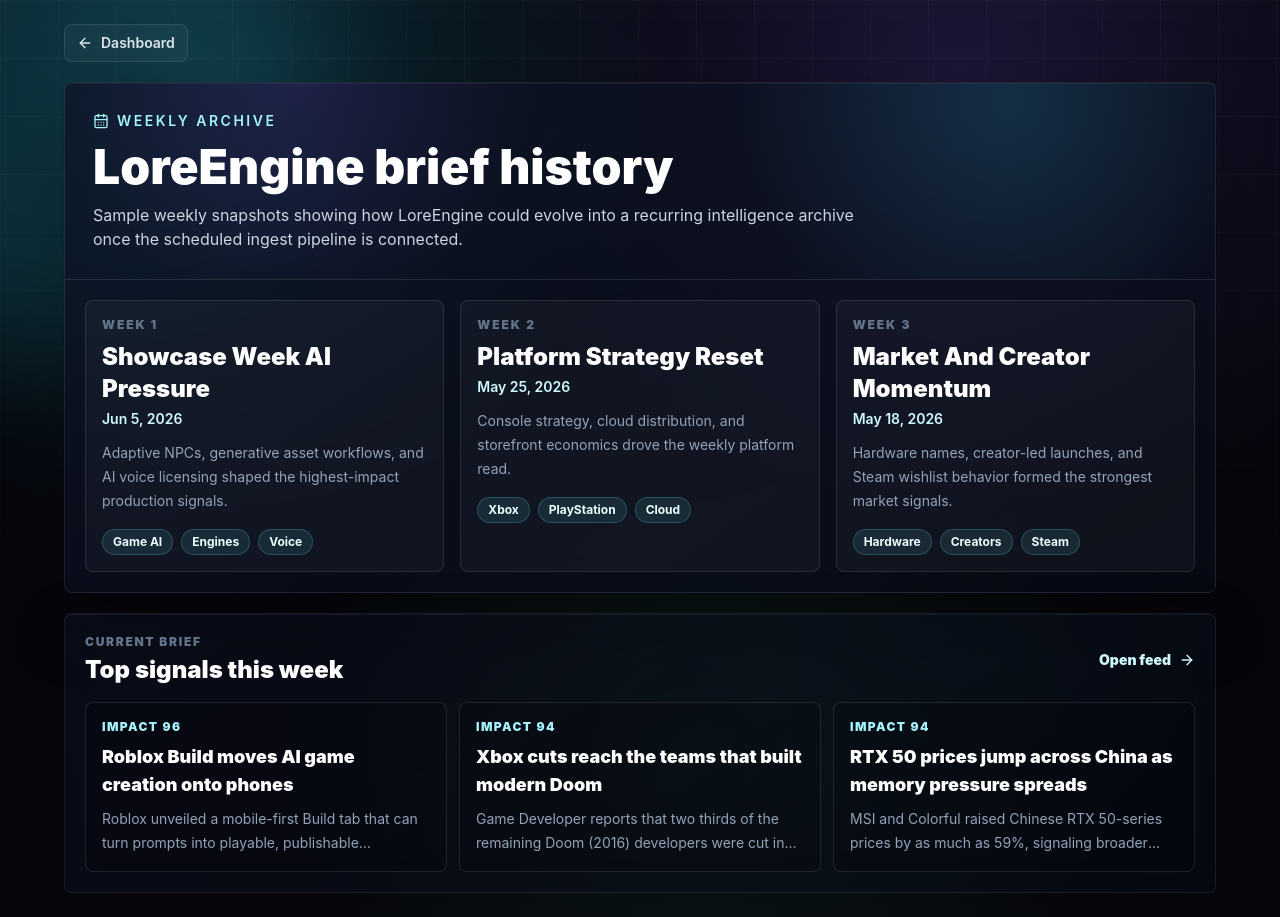
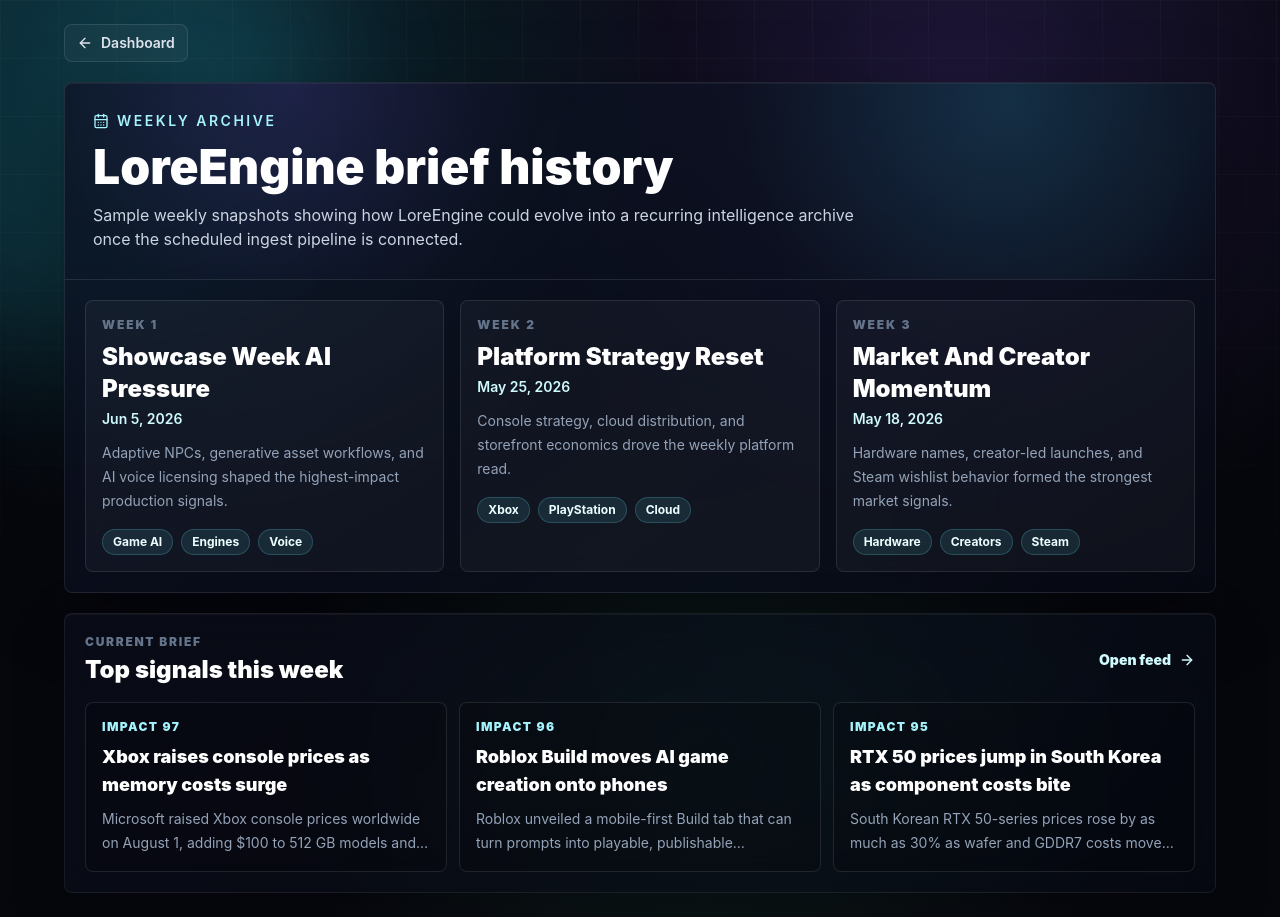
Before and after one commit to ethankim417/LoreEngine, a Next.js app: page /archive in a window 1280 px wide. Built offline with nearby package versions, Linux system fonts and the light colour scheme.

Commit message:
Refresh weekly LoreEngine brief

```diff
--- a/data/articles.ts
+++ b/data/articles.ts
@@ -27,7 +27,7 @@ export type Article = {
 };
 
 export const categories: ArticleCategory[] = ["Gaming", "AI", "Business", "Hardware", "Esports", "Platform", "Studio"];
-export const briefSnapshotDate = "2026-07-28";
+export const briefSnapshotDate = "2026-08-03";
 
 const visuals = {
   business: { image: "/images/intelligence/business-market.webp", alt: "Dark gaming market intelligence terminal with holographic charts" },
@@ -61,15 +61,15 @@ export const articles: Article[] = [
     sourceUrl: "https://www.gamedeveloper.com/business/two-thirds-of-remaining-doom-2016-devs-laid-off-during-latest-round-of-xbox-cuts", visual: visuals.business
   },
   {
-    id: "le-003", slug: "rtx-50-prices-jump-across-china", title: "RTX 50 prices jump across China as memory pressure spreads",
+    id: "le-003", slug: "rtx-50-prices-jump-in-south-korea", title: "RTX 50 prices jump in South Korea as component costs bite",
     source: "Tom's Hardware", sourceCredibility: "Trade press", category: "Hardware",
-    tldr: "MSI and Colorful raised Chinese RTX 50-series prices by as much as 59%, signaling broader board-level cost pressure.",
-    fullTldr: "Distributor pricing shows increases across the RTX 50 lineup in China, with AMD and Intel products also exposed to the memory and component squeeze. Earlier supply warnings are becoming visible retail pressure.",
-    whyItMatters: "A broad price reset can slow PC upgrades, compress board-partner margins, and make installed-base optimization more important for studios.",
-    possibleImpact: "Players may delay upgrades or trade down, while developers extend older-GPU support and platform holders lean harder on upscaling.",
-    trendAnalysis: "AI-led memory demand is no longer only delaying future products; it is increasingly altering current gaming-hardware prices and upgrade cycles.",
-    impactScore: 94, trendScore: 48, confidence: 86, sectors: ["GPUs", "Memory", "PC Gaming", "Supply Chain"], companies: ["NVIDIA", "AMD", "Intel", "MSI", "Colorful"], publishedAt: "2026-07-27",
-    sourceUrl: "https://www.tomshardware.com/pc-components/gpus/msi-and-colorful-raise-nvidia-rtx-50-series-prices-in-china-by-up-to-59-percent-across-the-entire-lineup-change-in-distributer-pricing-suggests-gpu-price-hikes-are-on-the-way", visual: visuals.hardware
+    tldr: "South Korean RTX 50-series prices rose by as much as 30% as wafer and GDDR7 costs moved through the board supply chain.",
+    fullTldr: "Tom's Hardware reports sharp South Korean retail increases across NVIDIA's RTX 50 range, with the RTX 5090 moving above $5,100 and shipments tightening ahead of the August reset.",
+    whyItMatters: "Price pressure appearing in another major PC market confirms that the component squeeze is regional, immediate, and capable of changing upgrade behavior.",
+    possibleImpact: "Players may delay upgrades or trade down, board partners may protect inventory, and studios may prioritize older-GPU support and reconstruction technologies.",
+    trendAnalysis: "AI-driven memory and fabrication demand is increasingly setting the effective price ceiling for consumer gaming performance.",
+    impactScore: 95, trendScore: 49, confidence: 87, sectors: ["GPUs", "Memory", "PC Gaming", "Supply Chain"], companies: ["NVIDIA", "TSMC", "Samsung", "SK hynix"], publishedAt: "2026-08-03",
+    sourceUrl: "https://www.tomshardware.com/pc-components/gpus/in-a-troubling-sign-nvidia-rtx-50-series-prices-jump-up-to-30-percent-in-south-korea-tsmc-wafer-hikes-and-usd20-gddr7-modules-push-rtx-5090-past-usd5-100", visual: visuals.hardware
   },
   {
     id: "le-004", slug: "atari-universal-expand-classic-games-to-film", title: "Atari and Universal expand classic games into film",
@@ -127,15 +127,15 @@ export const articles: Article[] = [
     sourceUrl: "https://www.tomshardware.com/video-games/pc-gaming/nvidia-and-sega-team-up-to-deliver-rtx-spark-support-for-future-games-partnership-kicks-off-next-year-with-upcoming-virtua-fighter-crossroads", visual: visuals.hardware
   },
   {
-    id: "le-009", slug: "playstation-plus-leans-on-catalog-scale", title: "PlayStation Plus leans on recognizable catalog scale",
-    source: "PlayStation Blog", sourceCredibility: "Official source", category: "Platform",
-    tldr: "Sony's July catalog adds Avatar, Rise of the Ronin, and PS2 classics as subscriptions compete on recognizable depth.",
-    fullTldr: "The July PlayStation Plus catalog combines recent premium releases with legacy titles such as Psi-Ops and Indigo Prophecy. The mix shows how subscription value is built from both current third-party licensing and preservation-era catalog.",
-    whyItMatters: "Catalog composition affects engagement, licensing costs, premium-tier differentiation, and how long publishers can monetize older releases.",
-    possibleImpact: "Sony may keep using selective recent releases and classics to defend retention without committing every new first-party game on day one.",
-    trendAnalysis: "Console subscriptions are converging on portfolio curation rather than pure release volume, with catalog identity becoming a competitive lever.",
-    impactScore: 80, trendScore: 38, confidence: 96, sectors: ["Subscriptions", "Console", "Catalog", "Digital Distribution"], companies: ["Sony", "PlayStation", "Ubisoft", "Koei Tecmo"], publishedAt: "2026-07-15",
-    sourceUrl: "https://blog.playstation.com/2026/07/15/playstation-plus-game-catalog-for-july-avatar-frontiers-of-pandora-rise-of-the-ronin-firefighting-simulator-ignite-and-more/", visual: visuals.platform
+    id: "le-009", slug: "xbox-raises-console-prices-as-memory-costs-surge", title: "Xbox raises console prices as memory costs surge",
+    source: "Xbox Wire", sourceCredibility: "Official source", category: "Platform",
+    tldr: "Microsoft raised Xbox console prices worldwide on August 1, adding $100 to 512 GB models and $150 to 1 TB models.",
+    fullTldr: "Xbox says console storage and memory costs have risen more than 2.5 times and could double again by fall 2027. The company is also ending its 2 TB model while introducing accessibility programs.",
+    whyItMatters: "A platform holder is explicitly passing the component crisis into hardware pricing, challenging the traditional subsidized-console model and its role in audience growth.",
+    possibleImpact: "Console adoption may slow, lower-cost access programs and cloud play may gain importance, and publishers may face a more fragmented active hardware base.",
+    trendAnalysis: "The memory crunch is moving from a PC-parts story into platform strategy, forcing console makers to choose between margin, price, and installed-base expansion.",
+    impactScore: 97, trendScore: 50, confidence: 98, sectors: ["Console", "Hardware", "Memory", "Platform Strategy"], companies: ["Microsoft", "Xbox", "Sony", "Nintendo"], publishedAt: "2026-08-01",
+    sourceUrl: "https://news.xbox.com/en-us/2026/06/25/xbox-console-price-update/", visual: visuals.platform
   },
   {
     id: "le-010", slug: "unions-challenge-xbox-layoff-process", title: "Unions challenge Microsoft's Xbox layoff process",
--- a/data/market.ts
+++ b/data/market.ts
@@ -40,7 +40,7 @@ export type MarketSnapshot = {
 
 // Local fallback data. On Vercel, /api/market can refresh public close-price
 // fields from a scheduled server job. The static mirror keeps reading this file.
-export const marketSnapshotDate = "2026-07-28";
+export const marketSnapshotDate = "2026-08-03";
 
 export const marketPlayers: MarketPlayer[] = [
   {
--- a/lib/localizedContent.ts
+++ b/lib/localizedContent.ts
@@ -404,13 +404,13 @@ const currentArticleTranslations: Record<string, ArticleTranslation> = {
     trendAnalysis: "대형 퍼블리셔는 창작 역량을 사들이던 단계에서 내부에 반드시 남겨야 할 역량의 규모를 시험하는 단계로 이동하고 있다."
   },
   "le-003": {
-    sourceSlug: "rtx-50-prices-jump-across-china",
-    title: "메모리 압박 속에 중국 RTX 50 가격이 급등한다",
-    tldr: "MSI와 Colorful이 중국 RTX 50 시리즈 가격을 최대 59% 올리며 그래픽카드 원가 압박이 확산되고 있음을 보여줬다.",
-    fullTldr: "중국 유통 가격에서 RTX 50 전 제품군의 인상이 확인됐고 AMD와 Intel 제품도 같은 메모리·부품 압박에 노출돼 있다. 앞선 공급 경고가 실제 소매 가격 부담으로 나타나는 단계다.",
-    whyItMatters: "광범위한 가격 재조정은 PC 업그레이드를 늦추고 보드 파트너의 마진을 압박하며, 스튜디오에는 기존 설치 기반 최적화의 중요성을 키운다.",
-    possibleImpact: "이용자는 업그레이드를 미루거나 하위 제품을 선택하고, 개발사는 구형 GPU 지원을 연장하며 플랫폼은 업스케일링 의존도를 높일 수 있다.",
-    trendAnalysis: "AI가 주도하는 메모리 수요는 미래 제품 출시만 늦추는 데서 벗어나 현재 게임 하드웨어 가격과 교체 주기까지 바꾸고 있다."
+    sourceSlug: "rtx-50-prices-jump-in-south-korea",
+    title: "부품 원가 상승으로 한국 RTX 50 가격이 급등한다",
+    tldr: "웨이퍼와 GDDR7 비용이 그래픽카드 공급망에 반영되며 한국 RTX 50 시리즈 가격이 최대 30% 올랐다.",
+    fullTldr: "Tom's Hardware는 한국에서 NVIDIA RTX 50 전 제품군 가격이 크게 올랐고 RTX 5090은 5,100달러를 넘어섰다고 전했다. 8월 가격 조정을 앞두고 출하도 빠듯해졌다.",
+    whyItMatters: "또 다른 주요 PC 시장에서 가격 압박이 확인되면서 부품 부족이 지역을 넘어 즉시 업그레이드 행동을 바꿀 수 있는 문제임이 드러났다.",
+    possibleImpact: "이용자는 업그레이드를 미루거나 하위 제품을 선택하고, 보드 업체는 재고를 보호하며, 개발사는 구형 GPU 지원과 재구성 기술을 더 중시할 수 있다.",
+    trendAnalysis: "AI가 끌어올린 메모리·파운드리 수요가 소비자용 게임 성능의 실질 가격 상한을 정하기 시작했다."
   },
   "le-004": {
     sourceSlug: "atari-universal-expand-classic-games-to-film",
@@ -458,13 +458,13 @@ const currentArticleTranslations: Record<string, ArticleTranslation> = {
     trendAnalysis: "AI 렌더링은 그래픽 기능인 동시에 플랫폼 관계가 되며 GPU 업체의 제작 파이프라인 영향력을 키우고 있다."
   },
   "le-009": {
-    sourceSlug: "playstation-plus-leans-on-catalog-scale",
-    title: "PlayStation Plus가 인지도 높은 카탈로그 규모를 앞세운다",
-    tldr: "Sony의 7월 카탈로그가 Avatar, Rise of the Ronin, PS2 클래식을 더하며 구독 깊이를 강화한다.",
-    fullTldr: "7월 PlayStation Plus 카탈로그는 최근 프리미엄 게임과 Psi-Ops, Indigo Prophecy 같은 고전작을 결합한다. 구독 가치는 최신 제3자 라이선스와 보존형 카탈로그 모두에서 만들어진다.",
-    whyItMatters: "카탈로그 구성은 참여도, 라이선스 비용, 상위 요금제 차별화, 오래된 게임의 수익 수명에 영향을 준다.",
-    possibleImpact: "Sony는 신작 전면 당일 제공 없이도 최신작 일부와 클래식을 조합해 유지율을 방어할 수 있다.",
-    trendAnalysis: "콘솔 구독은 단순 물량보다 포트폴리오 큐레이션으로 수렴하고 있으며 카탈로그 정체성이 경쟁 수단이 되고 있다."
+    sourceSlug: "xbox-raises-console-prices-as-memory-costs-surge",
+    title: "메모리 비용 급등으로 Xbox가 콘솔 가격을 올린다",
+    tldr: "Microsoft가 8월 1일부터 전 세계 Xbox 가격을 인상해 512GB 모델은 100달러, 1TB 모델은 150달러 더 비싸졌다.",
+    fullTldr: "Xbox는 콘솔 저장장치와 메모리 비용이 2.5배 넘게 올랐고 2027년 가을까지 다시 두 배가 될 수 있다고 밝혔다. 2TB 모델은 단종하고 접근성 지원 프로그램을 도입한다.",
+    whyItMatters: "플랫폼 사업자가 부품 위기를 하드웨어 가격에 직접 반영하면서 보조금을 전제로 한 전통적 콘솔 사업 모델과 이용자 확대 전략이 흔들리고 있다.",
+    possibleImpact: "콘솔 보급이 느려지고 저비용 구매 지원과 클라우드 플레이의 중요성이 커지며, 퍼블리셔는 더 분산된 활성 기기 기반을 상대할 수 있다.",
+    trendAnalysis: "메모리 부족이 PC 부품 문제를 넘어 플랫폼 전략으로 번지며 콘솔 업체에 마진, 가격, 설치 기반 확대 사이의 선택을 요구하고 있다."
   },
   "le-010": {
     sourceSlug: "unions-challenge-xbox-layoff-process",
--- a/scripts/smoke.mjs
+++ b/scripts/smoke.mjs
@@ -7,8 +7,8 @@ const checks = [
   { path: "/sources", expect: "Source Strategy" },
   { path: "/privacy", expect: "Privacy And Legal Notes" },
   {
-    path: "/articles/roblox-build-moves-ai-game-creation-onto-phones",
-    expect: "Roblox Build moves AI game creation onto phones"
+    path: "/articles/xbox-raises-console-prices-as-memory-costs-surge",
+    expect: "Xbox raises console prices as memory costs surge"
   },
   { path: "/api/market", expect: "snapshotDate" },
   { path: "/api/health", expect: "\"status\":\"" },
```
Also changed, not shown: data/weeklyEditorial.ts (+5 -3 lines).
